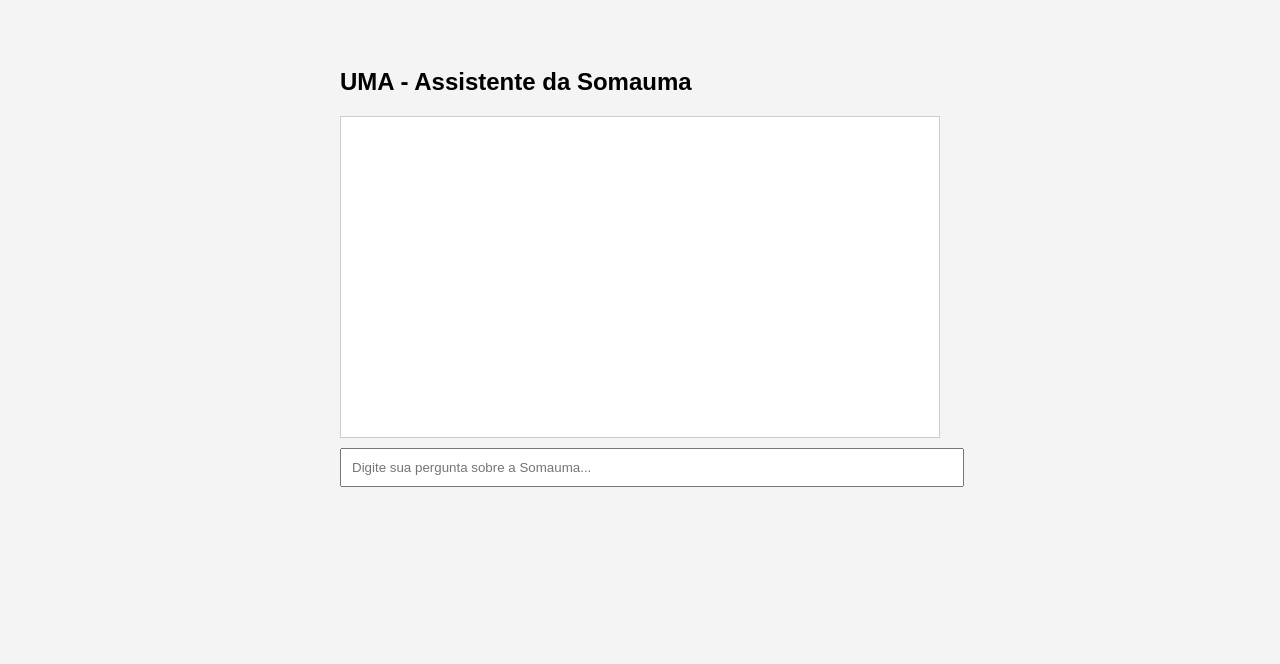
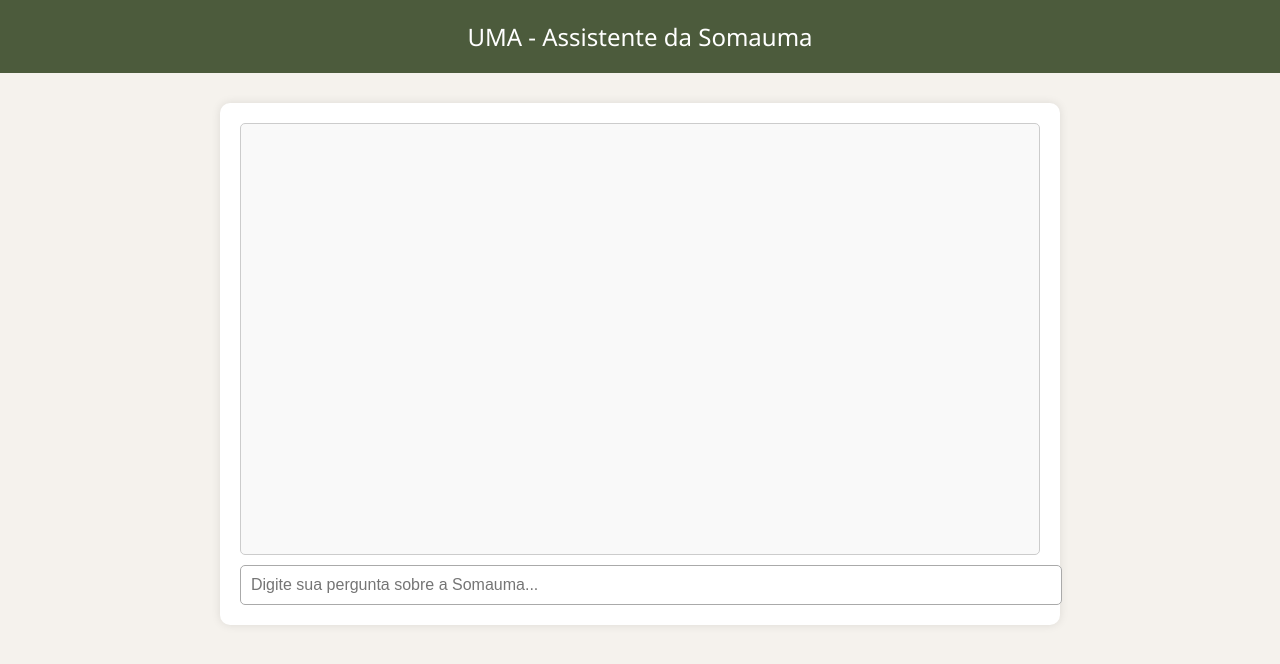
Before and after one commit to paulo060507/uma-somauma, a website: page frontend/index.html in a window 1280 px wide. Drawn offline with Linux system fonts and the light colour scheme.

Commit message:
Add files via upload

```diff
--- a/frontend/index.html
+++ b/frontend/index.html
@@ -4,19 +4,61 @@
     <meta charset="UTF-8">
     <title>UMA - IA da Somauma</title>
     <style>
-        body { font-family: Arial, sans-serif; background: #f4f4f4; padding: 40px; }
-        #chatbox { width: 100%; max-width: 600px; margin: auto; }
-        #messages { border: 1px solid #ccc; padding: 10px; height: 300px; overflow-y: scroll; background: white; }
-        #userInput { width: 100%; padding: 10px; margin-top: 10px; }
+        body {
+            background-color: #f5f2ed;
+            font-family: 'Segoe UI', Tahoma, Geneva, Verdana, sans-serif;
+            margin: 0;
+            padding: 0;
+            display: flex;
+            flex-direction: column;
+            align-items: center;
+        }
+        header {
+            background-color: #4c5b3c;
+            color: white;
+            width: 100%;
+            padding: 20px 0;
+            text-align: center;
+            font-size: 1.5em;
+        }
+        #chat-container {
+            background: #fff;
+            width: 90%;
+            max-width: 800px;
+            margin-top: 30px;
+            border-radius: 10px;
+            box-shadow: 0 0 10px rgba(0,0,0,0.1);
+            padding: 20px;
+        }
+        #messages {
+            height: 400px;
+            overflow-y: auto;
+            border: 1px solid #ccc;
+            padding: 15px;
+            margin-bottom: 10px;
+            background: #f9f9f9;
+            border-radius: 5px;
+        }
+        #userInput {
+            width: 100%;
+            padding: 10px;
+            border: 1px solid #aaa;
+            border-radius: 5px;
+            font-size: 1em;
+        }
+        .user, .uma {
+            margin: 5px 0;
+        }
+        .user { color: #4c5b3c; }
+        .uma { color: #955e42; }
     </style>
 </head>
 <body>
-    <div id="chatbox">
-        <h2>UMA - Assistente da Somauma</h2>
+    <header>UMA - Assistente da Somauma</header>
+    <div id="chat-container">
         <div id="messages"></div>
-        <input type="text" id="userInput" placeholder="Digite sua pergunta sobre a Somauma..." />
+        <input type="text" id="userInput" placeholder="Digite sua pergunta sobre a Somauma...">
     </div>
-
     <script>
         const input = document.getElementById('userInput');
         const messages = document.getElementById('messages');
@@ -24,7 +66,7 @@
         input.addEventListener('keypress', function (e) {
             if (e.key === 'Enter') {
                 const userText = input.value;
-                messages.innerHTML += `<p><strong>Você:</strong> ${userText}</p>`;
+                messages.innerHTML += `<p class='user'><strong>Você:</strong> ${userText}</p>`;
                 input.value = '';
 
                 fetch('/chat', {
@@ -34,7 +76,7 @@
                 })
                 .then(res => res.json())
                 .then(data => {
-                    messages.innerHTML += `<p><strong>UMA:</strong> ${data.reply}</p>`;
+                    messages.innerHTML += `<p class='uma'><strong>UMA:</strong> ${data.reply}</p>`;
                     messages.scrollTop = messages.scrollHeight;
                 });
             }
```
Also changed, not shown: backend/server.js (+9 -3 lines).
